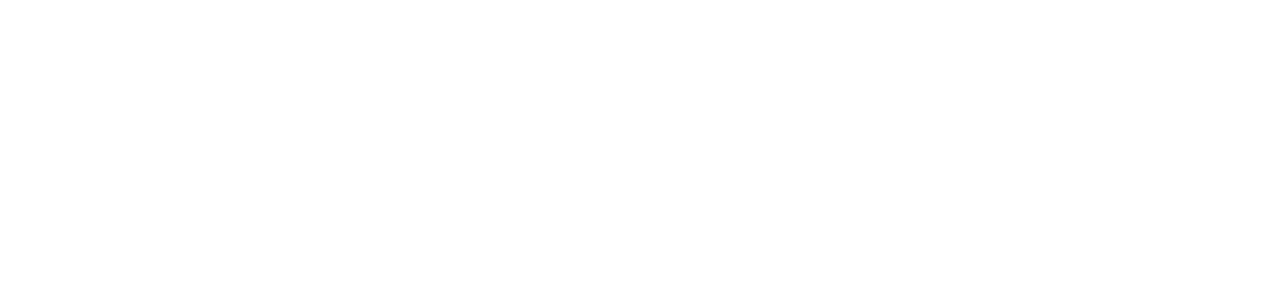
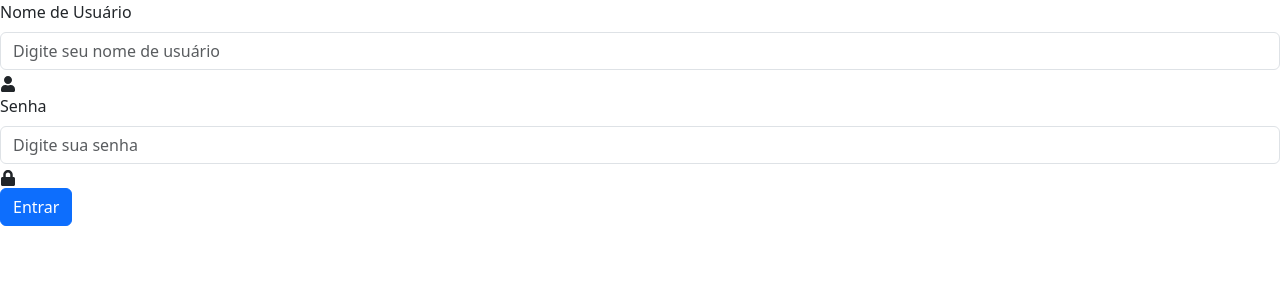
Before and after one commit to Our-time-Fatec/API-2023_2-Front, a React (Create React App) app: page /login in a window 1280 px wide. Before the commit this address had no page. Shown: the top 300 px of the page. Built offline with nearby package versions, Linux system fonts and the light colour scheme.

Commit message:
Configurando expiração de token

```diff
--- a/package.json
+++ b/package.json
@@ -12,9 +12,12 @@
     "@types/react-dom": "^18.2.7",
     "axios": "^1.5.0",
     "bootstrap": "^5.3.2",
+    "jsonwebtoken": "^9.0.2",
+    "jwt-decode": "^3.1.2",
     "react": "^18.2.0",
     "react-bootstrap": "^2.8.0",
     "react-dom": "^18.2.0",
+    "react-icons": "^4.11.0",
     "react-router-dom": "^6.16.0",
     "react-scripts": "5.0.1",
     "typescript": "^4.9.5",
@@ -45,6 +48,8 @@
     ]
   },
   "devDependencies": {
+    "@types/jsonwebtoken": "^9.0.2",
+    "@types/jwt-decode": "^3.1.0",
     "@types/react-router-dom": "^5.3.3"
   }
 }
--- /dev/null
+++ b/src/components/Card/index.tsx
@@ -0,0 +1,5 @@
+export default function Card(){
+    return (
+        <h1>card</h1>
+    )
+}
--- /dev/null
+++ b/src/components/NavBar/index.tsx
@@ -0,0 +1,5 @@
+export default function NavBar(){
+    return (
+        <h1>Nav</h1>
+    )
+}
--- a/src/pages/Home/index.tsx
+++ b/src/pages/Home/index.tsx
@@ -1,5 +1,10 @@
+import { Link } from "react-router-dom";
+
 export default function Home(){
     return(
-        <h1>Hello World</h1>
+        <div className="Home">
+            <h1>Já tem uma conta? <Link to={"/login"}>Logar</Link></h1>
+            <h1>Registre-se Aqui: <Link to={"/login"}>Registrar-se</Link></h1>
+        </div>
     )
 }
--- /dev/null
+++ b/src/pages/Login/index.tsx
@@ -0,0 +1,54 @@
+import { useNavigate } from 'react-router-dom';
+import React, { useState } from 'react';
+import { Button, Form } from 'react-bootstrap';
+import { FaUser, FaLock } from 'react-icons/fa';
+import auth from '../../services/auth';
+
+const LoginPage: React.FC = () => {
+    const [username, setUsername] = useState<string>('');
+    const [password, setPassword] = useState<string>('');
+    const navigate = useNavigate();
+
+    const handleLogin = async () => {
+        try {
+            const user = await auth.login(username, password);
+            localStorage.setItem('user', JSON.stringify(user));
+            alert('Logado com sucesso!');
+            navigate(0)
+        } catch (error) {
+            console.error('Erro ao fazer login:', error);
+        }
+    };
+
+    return (
+        <div className="login-container">
+            <Form>
+                <Form.Group controlId="formUsername">
+                    <Form.Label>Nome de Usuário</Form.Label>
+                    <Form.Control
+                        type="text"
+                        placeholder="Digite seu nome de usuário"
+                        value={username}
+                        onChange={(e) => setUsername(e.target.value)}
+                    />
+                    <FaUser />
+                </Form.Group>
+                <Form.Group controlId="formPassword">
+                    <Form.Label>Senha</Form.Label>
+                    <Form.Control
+                        type="password"
+                        placeholder="Digite sua senha"
+                        value={password}
+                        onChange={(e) => setPassword(e.target.value)}
+                    />
+                    <FaLock />
+                </Form.Group>
+                <Button variant="primary" onClick={handleLogin}>
+                    Entrar
+                </Button>
+            </Form>
+        </div>
+    );
+};
+
+export default LoginPage;
--- /dev/null
+++ b/src/pages/ProtectedPage/index.tsx
@@ -0,0 +1,33 @@
+import React, { useEffect, useState } from 'react';
+import { Link } from 'react-router-dom';
+import jwtDecode from 'jwt-decode';
+
+interface DecodedToken {
+  userId: string; // Defina a estrutura do token JWT
+}
+const ProtectedPage: React.FC = () => {
+  const [userId, setUserId] = useState<string | null>(null);
+
+  useEffect(() => {
+    const token = localStorage.getItem('user');
+
+    if (token) {
+      try {
+        const decodedToken = jwtDecode<DecodedToken>(token);
+        setUserId(decodedToken.userId);
+      } catch (error) {
+        console.error('Erro ao decodificar o token JWT:', error);
+      }
+    }
+  }, []);
+
+  return (
+    <div>
+      <h1>Página Protegida</h1>
+      <p>Esta é uma página protegida. Apenas usuários autenticados têm acesso.</p>
+      <Link to={`/update/${userId}`}>Editar user</Link>
+    </div>
+  );
+};
+
+export default ProtectedPage;
--- /dev/null
+++ b/src/pages/Update/index.tsx
@@ -0,0 +1,61 @@
+import { useNavigate, useParams } from 'react-router-dom';
+import React, { useState } from 'react';
+import { Button, Form } from 'react-bootstrap';
+import { FaUser, FaLock } from 'react-icons/fa';
+import auth from '../../services/auth';
+import api from '../../services/api';
+
+const UpdatePage: React.FC = () => {
+    const [username, setUsername] = useState<string>('');
+    const [password, setPassword] = useState<string>('');
+    const navigate = useNavigate();
+    const { id } = useParams();
+
+    const handleUpdate = async () => {
+        try {
+            const tokenJson = localStorage.getItem('user'); // Recupere o token JWT do localStorage como um objeto JSON
+            console.log(tokenJson);
+
+            if (tokenJson) {
+                const tokenObject = JSON.parse(tokenJson);
+                console.log(tokenObject.token)
+
+                const headers = {
+                    Authorization: `${tokenObject.token}`, // Inclua o token no cabeçalho de autorização
+                };
+
+                const user = await api.put(`/user/${id}`, { username, password }, { headers });
+                console.log(user);
+                alert('Usuário editado com sucesso!');
+                navigate(0);
+            } else {
+                // Lidar com a ausência do token, como redirecionar para a página de login
+            }
+        } catch (error) {
+            console.error('Erro ao fazer update:', error);
+        }
+    };
+
+    return (
+        <div className="login-container">
+            <Form>
+                <Form.Group controlId="formUsername">
+                    <Form.Label>Nome de Usuário</Form.Label>
+                    <Form.Control
+                        type="text"
+                        placeholder="Digite seu nome de usuário"
+                        value={username}
+                        onChange={(e) => setUsername(e.target.value)}
+                    />
+                    <FaUser />
+                </Form.Group>
+
+                <Button variant="primary" onClick={handleUpdate}>
+                    Entrar
+                </Button>
+            </Form>
+        </div>
+    );
+};
+
+export default UpdatePage;
--- a/src/routes/index.tsx
+++ b/src/routes/index.tsx
@@ -1,12 +1,24 @@
-import { BrowserRouter as Router, Route, Routes, } from "react-router-dom";
+import { BrowserRouter as Router, Route, Routes, useNavigate, Navigate } from "react-router-dom";
 import Home from "../pages/Home";
+import LoginPage from "../pages/Login";
+import ProtectedPage from "../pages/ProtectedPage";
+import UpdatePage from "../pages/Update";
+import auth from "../services/auth";
 
-function AppRouter(){
-    return(
+
+function AppRouter() {
+    const isAuthenticated = !!localStorage.getItem('user');
+
+    return (
         <Router>
-            <Routes>
-                <Route path="/" element={<Home/>}/>
-            </Routes>
+            <auth.AuthMiddleware>
+                <Routes>
+                    <Route path="/" element={<Home />}/>
+                    <Route path="/login" element={isAuthenticated ? (<Navigate to="/protected" />) : (<LoginPage />)} />
+                    <Route path="/protected" element={isAuthenticated ? (<ProtectedPage />) : (<Navigate to="/login" />)} />
+                    <Route path="/update/:id" element={isAuthenticated ? (<UpdatePage />) : (<Navigate to="/login" />)} />
+                </Routes>
+            </auth.AuthMiddleware>
         </Router>
     )
 }
--- a/src/services/api.ts
+++ b/src/services/api.ts
@@ -1,22 +1,7 @@
 import axios from 'axios';
 
-const API_URL = 'http://localhost:3001';
+const api = axios.create({
+  baseURL: "http://localhost:3001"
+});
 
-interface User {
-  username: string;
-  token: string;
-}
-
-const login = async (username: string, password: string): Promise<User> => {
-  const response = await axios.post(`${API_URL}/user/login`, { username, password });
-  return response.data;
-};
-
-const logout = (): void => {
-  localStorage.removeItem('user');
-};
-
-export default {
-  login,
-  logout,
-};
+export default api;
--- /dev/null
+++ b/src/services/auth.tsx
@@ -0,0 +1,56 @@
+import { useNavigate } from "react-router-dom";
+import api from "./api";
+import { useEffect } from "react";
+import jwtDecode from "jwt-decode";
+
+interface User {
+    username: string;
+    token: string;
+}
+interface DecodedToken {
+  userId: string; // Defina a estrutura do token JWT
+  exp: number;
+}
+
+const login = async (username: string, password: string): Promise<User> => {
+    const response = await api.post(`/user/login`, { username, password });
+    return response.data;
+};
+
+const logout = (): void => {
+    localStorage.removeItem('user');
+};
+
+function isTokenExpired(tokenJson: string | null): boolean {
+  if (!tokenJson) {
+      return true;
+  }
+  const decodedToken = jwtDecode<DecodedToken>(tokenJson);
+
+  if (!decodedToken.exp) {
+      return false;
+  }
+  console.log('verificou')
+  const currentTimestamp = Math.floor(Date.now() / 1000);
+
+  return decodedToken.exp < currentTimestamp;
+}
+
+function AuthMiddleware({ children }: { children: React.ReactNode }) {
+
+    useEffect(() => {
+      const tokenJson = localStorage.getItem('user');
+      if (isTokenExpired(tokenJson)) {
+        localStorage.removeItem('user');
+      }
+    }, []);
+
+    return children as JSX.Element;
+  }
+
+
+export default {
+    login,
+    logout,
+    AuthMiddleware
+};
```
Also changed, not shown: 1 other file (tests, documents, lock files or other folders).
